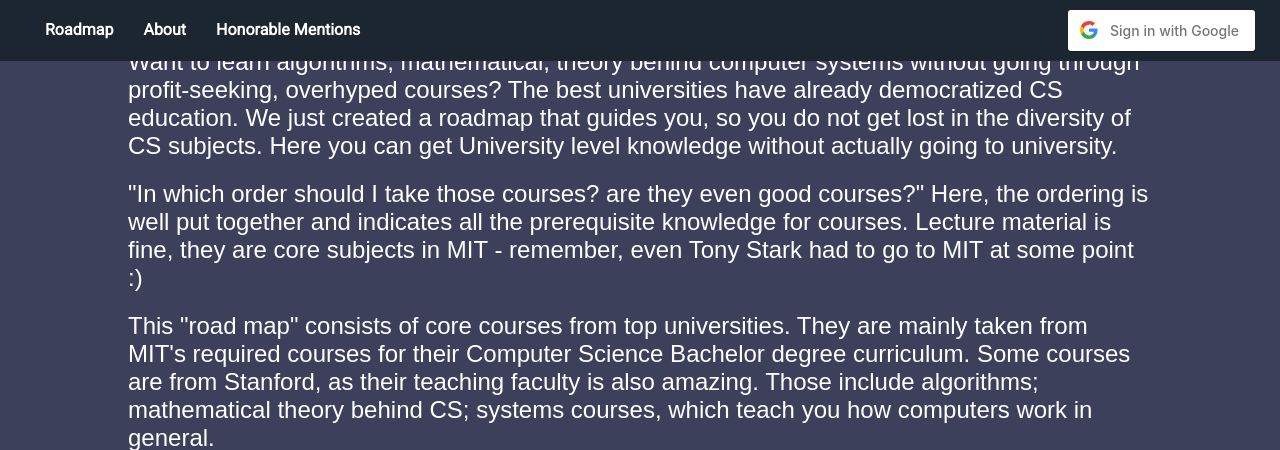
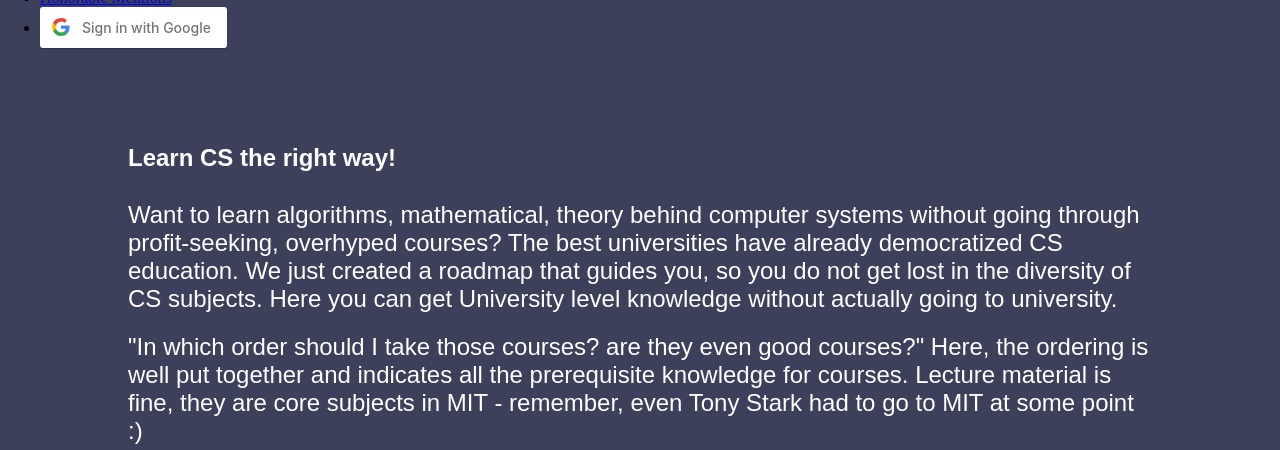
Before and after one commit to Iamdachi/roadToCS, a Flask app: page /about in a window 1280 px wide. Shown: the top 450 px of the page. Run offline with Flask 3, Linux system fonts and the light colour scheme; the visitor is signed in with stand-in values (Sample User, id 1); parts of the project's set-up code (start-up, migrations or seed data) failed here and were passed over.

Commit message:
navbar adjust2

```diff
--- a/templates/about.html
+++ b/templates/about.html
@@ -8,7 +8,7 @@
     <script src="https://d3js.org/d3.v7.min.js"></script>
     <link href="https://fonts.googleapis.com/css2?family=Roboto:wght@400&display=swap" rel="stylesheet">
 
-    <nav style="margin-bottom: 200px;">
+    <nav">
         <ul>
             <li><a href="/">Roadmap</a></li>
             <li><a href="/about">About</a></li>
@@ -31,7 +31,7 @@
 </head>
 <body>
 <div id="about-content">
-    <h2>
+    <h2 style="margin-top: 200px;">
         Learn CS the right way!
     </h2>
 
```
